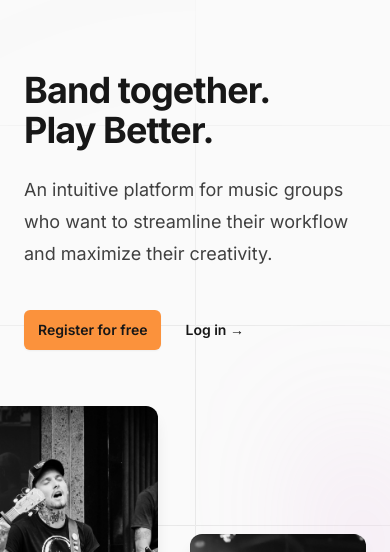
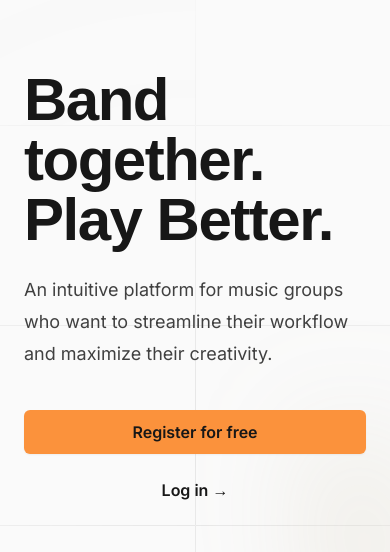
Before and after one commit to remilavigne/JamLab, a Next.js app: page / in a window 390 px wide. Shown: the part 154-706 px from the top of the page. Built offline with nearby package versions, Linux system fonts and the light colour scheme; no server answers.

Commit message:
Css updated on Home, sjgn-in and sign-up page

```diff
--- a/app/(auth)/sign-in/page.tsx
+++ b/app/(auth)/sign-in/page.tsx
@@ -7,6 +7,7 @@ import { zodResolver } from '@hookform/resolvers/zod';
 import { signIn } from 'next-auth/react';
 import Links from 'next/link';
 import { useRouter } from 'next/navigation';
+
 
 // Input validation using zod
 const FormSchema = z
@@ -46,15 +47,17 @@ export default function SignInForm() {
 
   return (
     <>
-      <div className="flex min-h-full flex-1 flex-col justify-center px-6 py-12 lg:px-8">
+      <div className="flex min-h-full flex-1 flex-col justify-center px-6 py-12 lg:px-8 ">
         <div className="sm:mx-auto sm:w-full sm:max-w-sm">
+          <Links href="/" className="flex justify-center">
             <Image
                 alt="Logo"
                 src="/logo.svg"
-              className="h-8 w-auto flex align-items-center justify-center"
+                className="h-8 w-auto flex justify-center"
                 width="200"
                 height="32"
             />
+          </Links>
           <h2 className="mt-10 text-center text-2xl font-bold leading-9 tracking-tight text-neutral-900">
             Welcome home! 👋
           </h2>
@@ -78,7 +81,7 @@ export default function SignInForm() {
                   required
                   autoComplete="email"
                   placeholder="Paul.McCartney@exemple.com"
-                  className="block w-full rounded-md border-0 py-1.5 text-neutral-900 shadow-sm ring-1 ring-inset ring-neutral-300 placeholder:text-neutral-400 focus:ring-2 focus:ring-inset focus:ring-orange-600 sm:text-sm sm:leading-6"
+                  className="pl-2 block w-full rounded-md border-0 py-1.5 text-neutral-900 shadow-sm ring-1 ring-inset ring-neutral-300 placeholder:text-neutral-400  sm:text-sm sm:leading-6"
                 />
                 {form.formState.errors.email && (
                   <p className="mt-2 text-sm text-red-600">
@@ -108,7 +111,7 @@ export default function SignInForm() {
                   required
                   autoComplete="current-password"
                   placeholder="PaulMcCartney13.?"
-                  className="block w-full rounded-md border-0 py-1.5 text-neutral-900 shadow-sm ring-1 ring-inset ring-neutral-300 placeholder:text-neutral-400 focus:ring-2 focus:ring-inset focus:ring-orange-600 sm:text-sm sm:leading-6"
+                  className="pl-2 block w-full rounded-md border-0 py-1.5 text-neutral-900 shadow-sm ring-1 ring-inset ring-neutral-300 placeholder:text-neutral-400 sm:text-sm sm:leading-6"
                 />
                 {form.formState.errors.password && (
                   <p className="mt-2 text-sm text-red-600">
--- a/app/(marketing)/_components/navbar.tsx
+++ b/app/(marketing)/_components/navbar.tsx
@@ -81,7 +81,7 @@ export default function Navbar() {
             className="-m-2.5 inline-flex items-center justify-center rounded-md p-2.5 text-neutral-700"
           >
             <span className="sr-only">Open main menu</span>
-            <Bars3Icon aria-hidden="true" className="h-6 w-6" />
+            <Bars3Icon aria-hidden="true" className="h-8 w-8" />
           </button>
         </div>
       </nav>
@@ -89,7 +89,7 @@ export default function Navbar() {
       <Dialog open={mobileMenuOpen} onClose={setMobileMenuOpen} className="lg:hidden">
         <div className="fixed inset-0 z-10" />
         <DialogPanel className="fixed inset-y-0 right-0 z-10 w-full overflow-y-auto bg-neutral-50 px-6 py-6 sm:max-w-sm sm:ring-1 sm:ring-neutral-900/10">
-          <div className="flex items-center gap-x-6">
+          <div className="flex items-center justify-between gap-x-6">
             <a href="/" className="-m-1.5 p-1.5">
               <span className="sr-only">JamLab</span>
               <Image
@@ -148,7 +148,7 @@ export default function Navbar() {
                     </Links>
                     <Links
                       href="/sign-up"
-                      className="mt-3 mx-3 block rounded-lg px-3 py-2.5 text-base font-semibold leading-7 bg-orange-600 text-neutral-900 hover:bg-orange-300"
+                      className="mt-3 mx-3 block rounded-lg px-3 py-2.5 text-base font-semibold leading-7 bg-orange-400 text-neutral-900 hover:bg-orange-300"
                     >
                       Sign up
                     </Links>
--- a/app/(marketing)/page.tsx
+++ b/app/(marketing)/page.tsx
@@ -46,34 +46,34 @@ export default function Home() {
                 clipPath:
                   'polygon(63.1% 29.5%, 100% 17.1%, 76.6% 3%, 48.4% 0%, 44.6% 4.7%, 54.5% 25.3%, 59.8% 49%, 55.2% 57.8%, 44.4% 57.2%, 27.8% 47.9%, 35.1% 81.5%, 0% 97.7%, 39.2% 100%, 35.2% 81.4%, 97.2% 52.8%, 63.1% 29.5%)',
               }}
-              className="aspect-[801/1036] w-[50.0625rem] bg-gradient-to-tr from-[#ff80b5] to-[#9089fc] opacity-30"
+              className="aspect-[801/1036] w-[50.0625rem] bg-gradient-to-tr from-[#f97316] to-[#22d3ee] opacity-30"
             />
           </div>
           <div className="overflow-hidden">
             <div className="mx-auto max-w-7xl px-6 pb-32 pt-36 sm:pt-60 lg:px-8 lg:pt-32">
               <div className="mx-auto max-w-2xl gap-x-14 lg:mx-0 lg:flex lg:max-w-none lg:items-center">
                 <div className="relative w-full max-w-xl lg:shrink-0 xl:max-w-2xl">
-                  <h1 className="text-4xl font-bold tracking-tight text-neutral-900 sm:text-6xl">
+                  <h1 className="text-6xl lg:text-8xl font-raleway font-bold tracking-tight text-neutral-900 ">
                     Band together.<br></br>
                     Play Better.
                   </h1>
                   <p className="mt-6 text-lg leading-8 text-neutral-700 sm:max-w-md lg:max-w-none">
                     An intuitive platform for music groups who want to streamline their workflow and maximize their creativity.
                   </p>
-                  <div className="mt-10 flex items-center gap-x-6">
+                  <div className="mt-10 flex items-center flex-col lg:flex-row gap-6 ">
                     <Links
                       href="/sign-up"
-                      className="rounded-md bg-orange-400 px-3.5 py-2.5 text-sm font-semibold text-neutral-900 shadow-sm hover:bg-orange-300 focus-visible:outline focus-visible:outline-2 focus-visible:outline-offset-2 focus-visible:outline-orange-400"
+                      className="w-full rounded-md bg-orange-400 px-3.5 py-2.5 text-base font-semibold text-center text-neutral-900 shadow-sm hover:bg-orange-300 focus-visible:outline focus-visible:outline-2 focus-visible:outline-offset-2 focus-visible:outline-orange-400"
                     >
                       Register for free
                     </Links>
-                    <Links href="/sign-in" className="text-sm font-semibold leading-6 text-neutral-900"
+                    <Links href="/sign-in" className="w-full text-base font-semibold text-center leading-6 text-neutral-900"
                     >
                       Log in <span aria-hidden="true">→</span>
                     </Links>
                   </div>
                 </div>
-                <div className="mt-14 flex justify-end gap-8 sm:-mt-44 sm:justify-start sm:pl-20 lg:mt-0 lg:pl-0">
+                <div className="mt-14 sm:mt-6 flex justify-end gap-8 sm:justify-start sm:pl-20 lg:mt-0 lg:pl-0">
                   <div className="ml-auto w-44 flex-none space-y-8 pt-32 sm:ml-0 sm:pt-80 lg:order-last lg:pt-36 xl:order-none xl:pt-80">
                     <div className="relative">
                       <Image
--- a/app/_app.tsx
+++ /dev/null
@@ -1,11 +0,0 @@
-import React from 'react';
-import { SessionProvider } from 'next-auth/react';
-import type { AppProps } from 'next/app';
-
-export default function App({ Component, pageProps: { session, ...pageProps } }: AppProps) {
-  return (
-    <SessionProvider session={session}>
-      <Component {...pageProps} />
-    </SessionProvider>
-  );
-}
--- a/app/globals.css
+++ b/app/globals.css
@@ -1,6 +1,10 @@
 @tailwind base;
 @tailwind components;
 @tailwind utilities;
+@import '@fontsource/raleway/500.css';
+@import '@fontsource/raleway/700.css';
+@import '@fontsource/raleway/800.css';
+@import '@fontsource/raleway/900.css';
 
 :root {
   --foreground-rgb: 0, 0, 0;
--- a/tailwind.config.ts
+++ b/tailwind.config.ts
@@ -1,22 +1,16 @@
-import type { Config } from "tailwindcss";
-
-const config: Config = {
+module.exports = {
   content: [
-    "./pages/**/*.{js,ts,jsx,tsx,mdx}",
-    "./components/**/*.{js,ts,jsx,tsx,mdx}",
-    "./app/**/*.{js,ts,jsx,tsx,mdx}",
+    './pages/**/*.{js,jsx,ts,tsx}',
+    './components/**/*.{js,jsx,ts,tsx}',
+    './app/**/*.{js,jsx,ts,tsx}',
+    './src/**/*.{js,jsx,ts,tsx}',
   ],
   theme: {
     extend: {
-      backgroundImage: {
-        "gradient-radial": "radial-gradient(var(--tw-gradient-stops))",
-        "gradient-conic":
-          "conic-gradient(from 180deg at 50% 50%, var(--tw-gradient-stops))",
+      fontFamily: {
+        raleway: ['Raleway', 'sans-serif'],
       },
     },
   },
-  plugins: [
-    require('@tailwindcss/forms'),
-  ],
-};
-export default config;
+  plugins: [],
+}
```
Also changed, not shown: app/(auth)/sign-up/page.tsx (+8 -5 lines), package.json (+7 -0 lines), 2 other files (tests, documents, lock files or other folders). Lines whose indentation alone changed are shown as unchanged.
